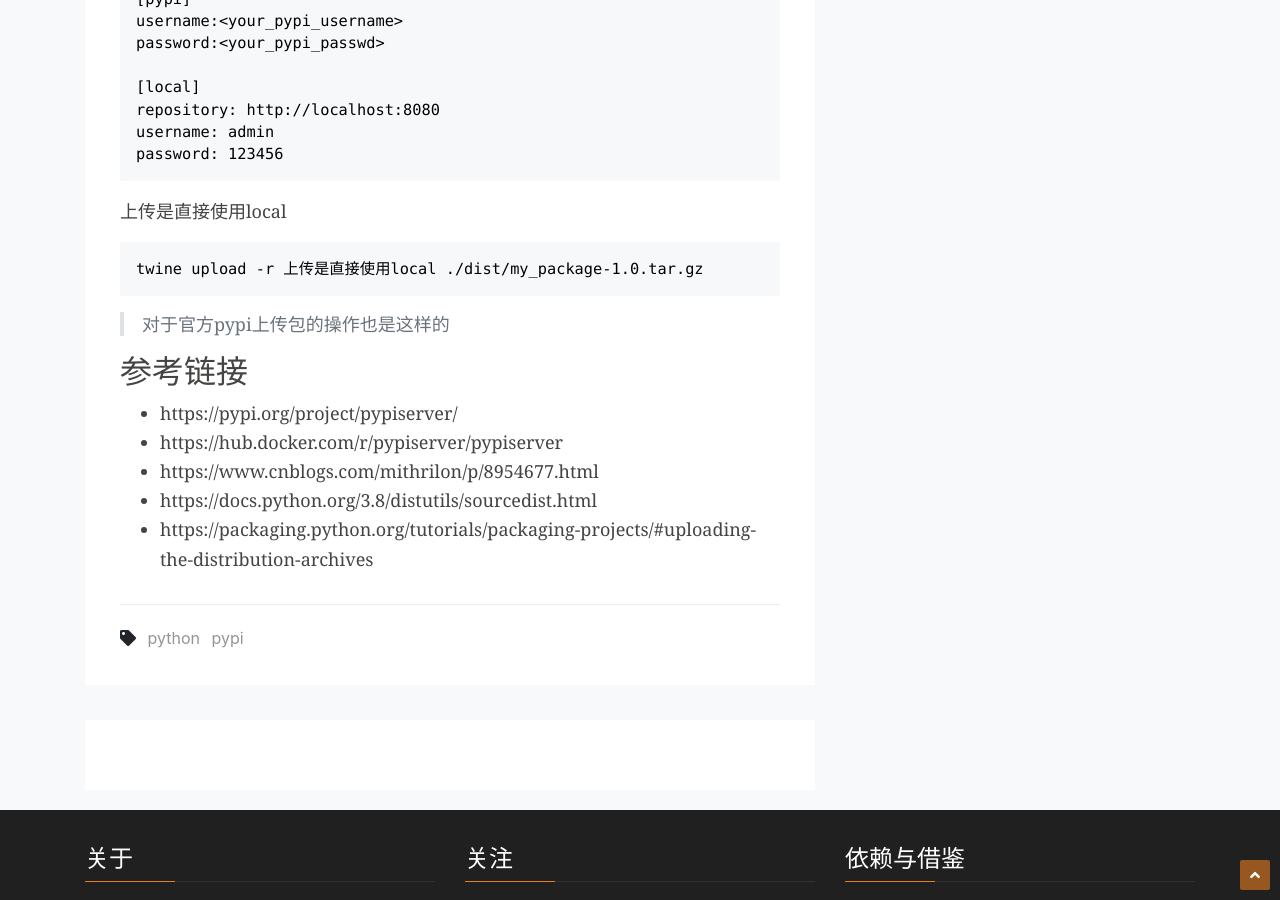
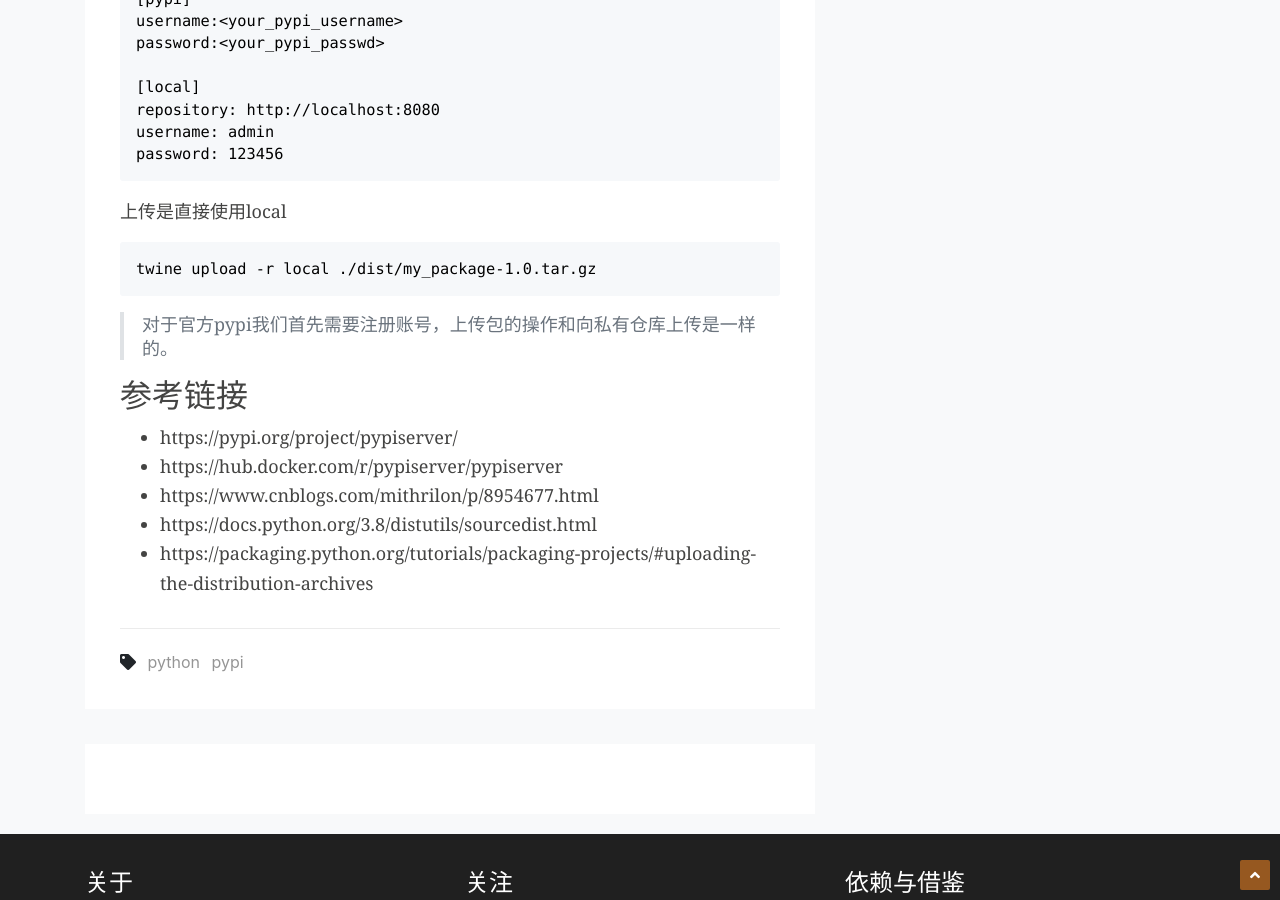
Before and after one commit to xubiaosunny/xubiaosunny.github.io, a Jekyll site: the page built from _posts/Pyhton/2020-03-16-build_private_pypi_and_upload_packages.md, in a window 1280 px wide and 900 px high, scrolled down 2575 px. Built offline with Jekyll 4.4.1, drawn with Linux system fonts in a browser that asks for light colours; comment, search, counter and statistics services are not loaded; some of the changed text lies outside the part shown.

Commit message:
创建私有pypi仓库及上传python包

````diff
--- a/_posts/Pyhton/2020-03-16-build_private_pypi_and_upload_packages.md
+++ b/_posts/Pyhton/2020-03-16-build_private_pypi_and_upload_packages.md
@@ -137,10 +137,10 @@ password: 123456
 上传是直接使用local
 
 ```
-twine upload -r 上传是直接使用local ./dist/my_package-1.0.tar.gz
+twine upload -r local ./dist/my_package-1.0.tar.gz
 ```
 
-> 对于官方pypi上传包的操作也是这样的
+> 对于官方pypi我们首先需要注册账号，上传包的操作和向私有仓库上传是一样的。
 
 ## 参考链接
 
````
